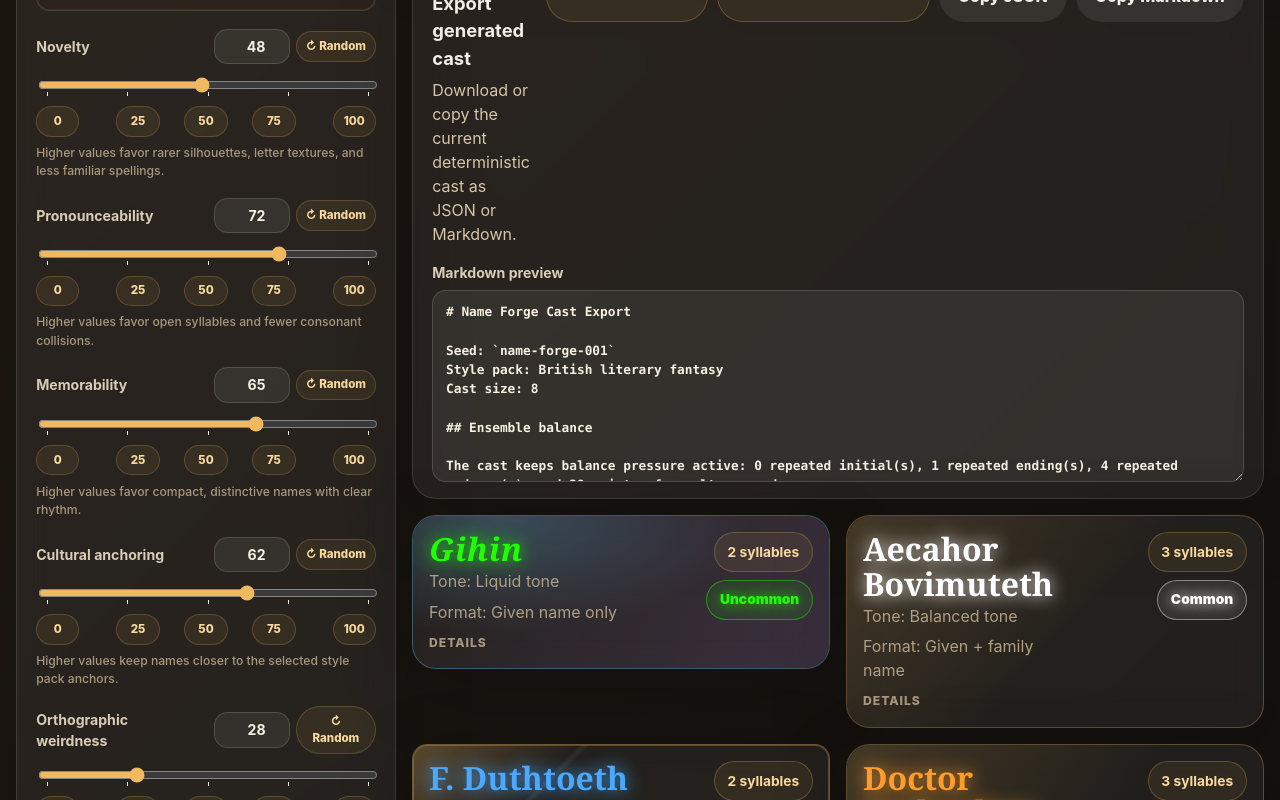
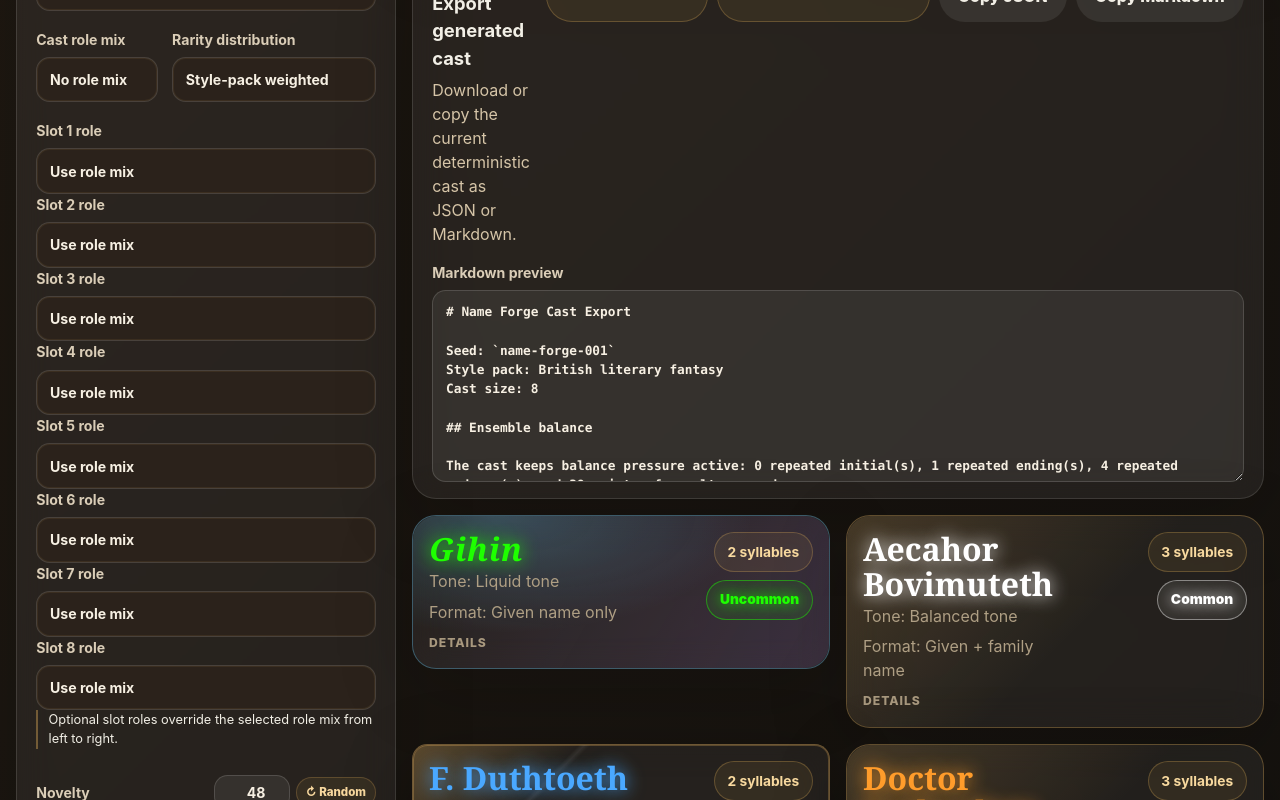
Before and after one commit to jaahay/name-forge, a React (Vite) app: page / in a window 1280 px wide. Shown: the part 580-1380 px from the top of the page. Built offline with nearby package versions, Linux system fonts and the light colour scheme.

Commit message:
Add role and rarity controls to generator UI

```diff
--- a/src/ui/GeneratorView.tsx
+++ b/src/ui/GeneratorView.tsx
@@ -1,6 +1,8 @@
 import type { FormEvent } from 'react';
 import { serializeCastAsJson, serializeCastAsMarkdown } from '../engine/export';
-import type { GeneratedEnsemble, GenerationSettings, NameFormatKind, StylePackSummary } from '../engine/types';
+import { rarityDistributionOptions } from '../engine/rarity';
+import { castRoleOptions, castRolePresetOptions } from '../engine/roles';
+import type { CastRole, CastRolePresetKind, GeneratedEnsemble, GenerationSettings, NameFormatKind, RarityDistributionPresetKind, StylePackSummary } from '../engine/types';
 import { scoreControls, type ControlKey } from './presentation';
 import { ScoreControl } from './ScoreControl';
 import { NameCard } from './NameCard';
@@ -33,6 +35,15 @@ function copyExport(value: string) {
   void navigator.clipboard?.writeText(value);
 }
 
+function updateSlotRole(currentRoles: GenerationSettings['slotRoles'], index: number, role: CastRole | ''): GenerationSettings['slotRoles'] {
+  const nextRoles = [...(currentRoles ?? [])];
+  if (role === '') {
+    return nextRoles.slice(0, index);
+  }
+  nextRoles[index] = role;
+  return nextRoles;
+}
+
 export function GeneratorView({
   stylePacks,
   settings,
@@ -45,6 +56,7 @@ export function GeneratorView({
 }: GeneratorViewProps) {
   const jsonExport = serializeCastAsJson(ensemble);
   const markdownExport = serializeCastAsMarkdown(ensemble);
+  const slotRoleCount = Math.max(0, Math.min(Math.round(settings.castSize), 8));
 
   return (
     <>
@@ -85,6 +97,37 @@ export function GeneratorView({
               {formatOptions.map((option) => <option key={option.value} value={option.value}>{option.label}</option>)}
             </select>
           </label>
+
+          <div className="control-row split">
+            <label>
+              <span>Cast role mix</span>
+              <select value={settings.rolePreset ?? 'none'} onChange={(event) => onUpdateSetting('rolePreset', event.target.value as CastRolePresetKind)}>
+                {castRolePresetOptions.map((option) => <option key={option.value} value={option.value}>{option.label}</option>)}
+              </select>
+            </label>
+            <label>
+              <span>Rarity distribution</span>
+              <select value={settings.rarityDistribution ?? 'style-pack'} onChange={(event) => onUpdateSetting('rarityDistribution', event.target.value as RarityDistributionPresetKind)}>
+                {rarityDistributionOptions.map((option) => <option key={option.value} value={option.value}>{option.label}</option>)}
+              </select>
+            </label>
+          </div>
+
+          <div className="slot-role-grid" aria-label="Slot role overrides">
+            {Array.from({ length: slotRoleCount }, (_, index) => (
+              <label key={`slot-role-${index + 1}`}>
+                <span>Slot {index + 1} role</span>
+                <select
+                  value={settings.slotRoles?.[index] ?? ''}
+                  onChange={(event) => onUpdateSetting('slotRoles', updateSlotRole(settings.slotRoles, index, event.target.value as CastRole | ''))}
+                >
+                  <option value="">Use role mix</option>
+                  {castRoleOptions.map((option) => <option key={option.value} value={option.value}>{option.label}</option>)}
+                </select>
+              </label>
+            ))}
+            <p className="section-note">Optional slot roles override the selected role mix from left to right.</p>
+          </div>
 
           {scoreControls.map((control) => (
             <ScoreControl
```
